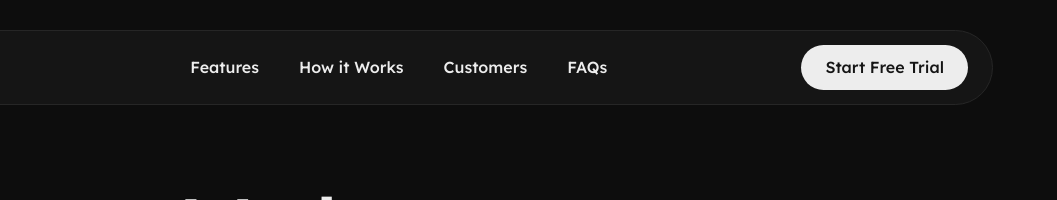
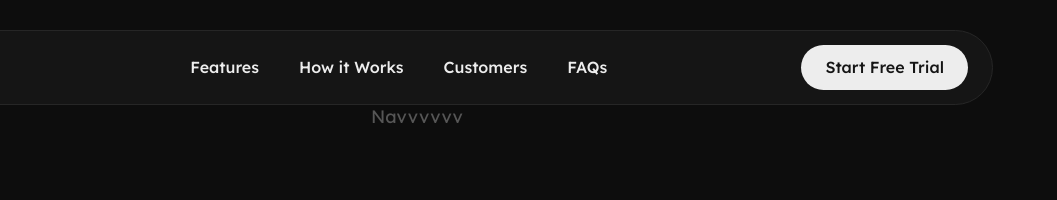
Before and after one commit to dannykinz/clario-landing-page, a plain HTML site: page index.html in a window 1280 px wide. Shown: the top 200 px of the page, 223-1280 px from the left. Drawn offline with Linux system fonts and the light colour scheme.

Commit message:
Added VVVVVV

```diff
--- a/index.html
+++ b/index.html
@@ -43,6 +43,8 @@
                 <a href="#cta" class="navbar__btn">Start Free Trial</a>
             </div>
         </header>
+
+        <nav>Navvvvvv</nav>
 
         <!-- Main Body Contents -->
         <main class="container">
```
